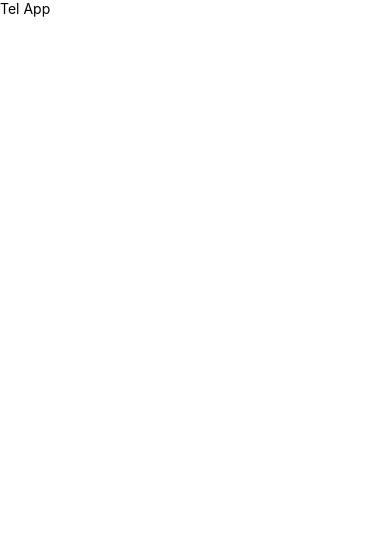
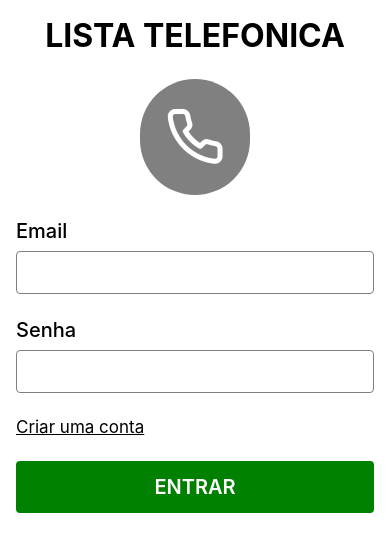
Before and after one commit to GabrielLaminas/app-tel, a React Native app: screen / in a window 390 px wide. Shown: the top 552 px of the page. Built offline with nearby package versions, Linux system fonts and the light colour scheme.

Commit message:
Criação da tela de Login.
Iniciando com estilos básicos.

```diff
--- a/App.js
+++ b/App.js
@@ -1,11 +1,10 @@
 import { View, Text } from "react-native";
 import React from "react";
+import Login from "./src/Pages/Login/Login.js";
 
 const App = () => {
   return (
-    <View>
-      <Text>Tel App</Text>
-    </View>
+    <Login />
   );
 };
 
--- /dev/null
+++ b/src/Pages/Login/Login.js
@@ -0,0 +1,42 @@
+import React from "react";
+import { View, Text, TextInput, TouchableOpacity } from "react-native";
+import {
+   MainView, MainTitle, ViewIcon, ContainerInput, TextLabel,
+   Input, ButtonContaText, ButtonEntrar, ButtonEntrarText
+} from './LoginStyle.js';
+import Icon from "react-native-vector-icons/Feather";
+
+function Login() {
+   return (
+      <MainView>
+         <MainTitle>LISTA TELEFONICA</MainTitle>
+
+         <ViewIcon>
+            <Icon name="phone" size={60} color="#fff" />
+         </ViewIcon>
+
+         <ContainerInput>
+            <View>
+               <TextLabel>Email</TextLabel>
+               <Input
+               />
+            </View>
+
+            <View>
+               <TextLabel>Senha</TextLabel>
+               <Input
+               />
+            </View>
+         </ContainerInput>
+
+         <TouchableOpacity>
+            <ButtonContaText>Criar uma conta</ButtonContaText>
+         </TouchableOpacity>
+
+         <ButtonEntrar>
+            <ButtonEntrarText>Entrar</ButtonEntrarText>
+         </ButtonEntrar>
+      </MainView>
+   );
+}
+export default Login;
--- /dev/null
+++ b/src/Pages/Login/LoginStyle.js
@@ -0,0 +1,62 @@
+import styled from 'styled-components/native';
+
+const MainView = styled.View`
+   padding: 16px;
+   flex: 1;
+`;
+
+const MainTitle = styled.Text`
+   font-size: 32px;
+   text-align: center;
+   font-weight: 700;
+`;
+
+const ViewIcon = styled.Text`
+   margin: 24px auto;
+   padding: 25px;
+   background-color: gray;
+   border-radius: 200px
+`;
+
+const ContainerInput = styled.View`
+   margin-bottom: 24px;
+   gap: 24px;
+`;
+
+const TextLabel = styled.Text`
+   margin-bottom: 8px;
+   font-size: 20px;
+   font-weight: 500;
+`;
+
+const Input = styled.TextInput`
+   padding: 12px 10px;
+   border: 1px solid gray;
+   border-radius: 4px;
+   color: #000
+`;
+
+const ButtonContaText = styled.Text`
+   color: #000;
+   font-size: 17px;
+   text-decoration: underline;
+`;
+
+const ButtonEntrar = styled.TouchableOpacity`
+   margin-top: 24px;
+   padding: 14px;
+   background-color: green;
+   border-radius: 4px;
+`;
+
+const ButtonEntrarText = styled.Text`
+   text-align: center;
+   font-size: 20px;
+   font-weight: 600;
+   text-transform: uppercase;
+   color: #fff
+`;
+
+export {
+   MainView, MainTitle, ViewIcon, ContainerInput, TextLabel, Input, ButtonContaText, ButtonEntrar, ButtonEntrarText
+};
```
